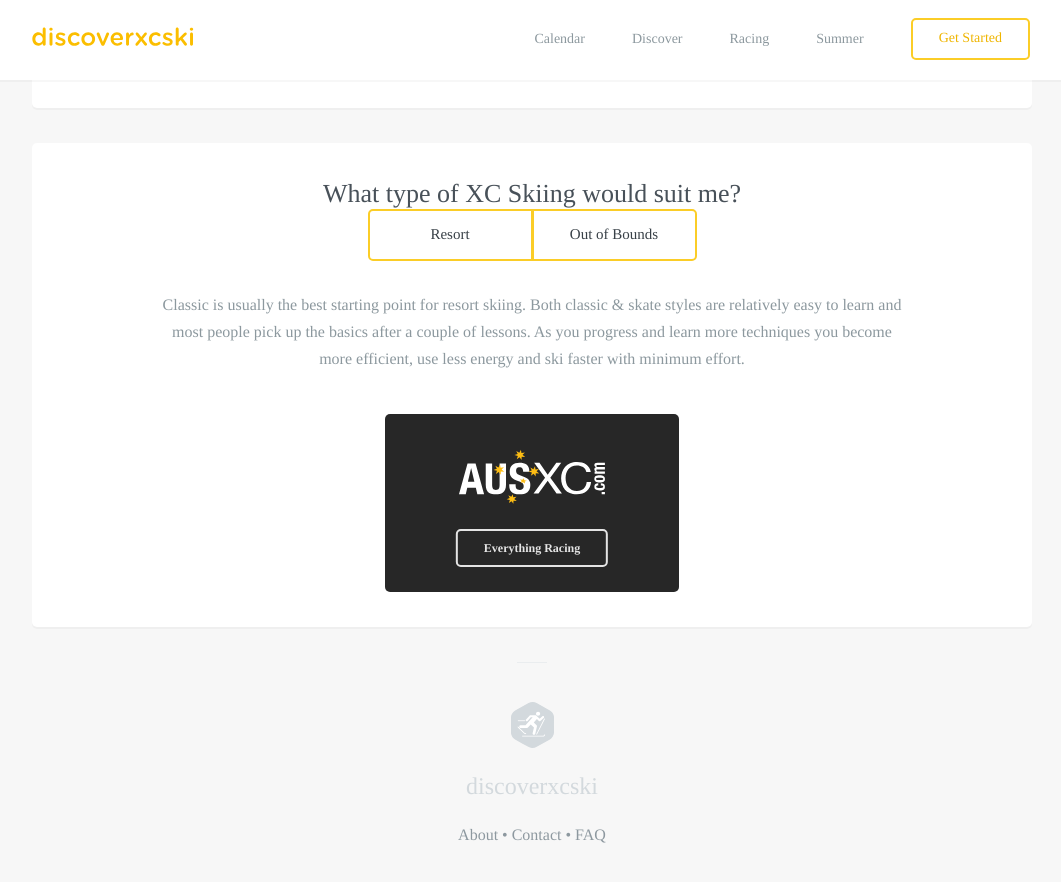
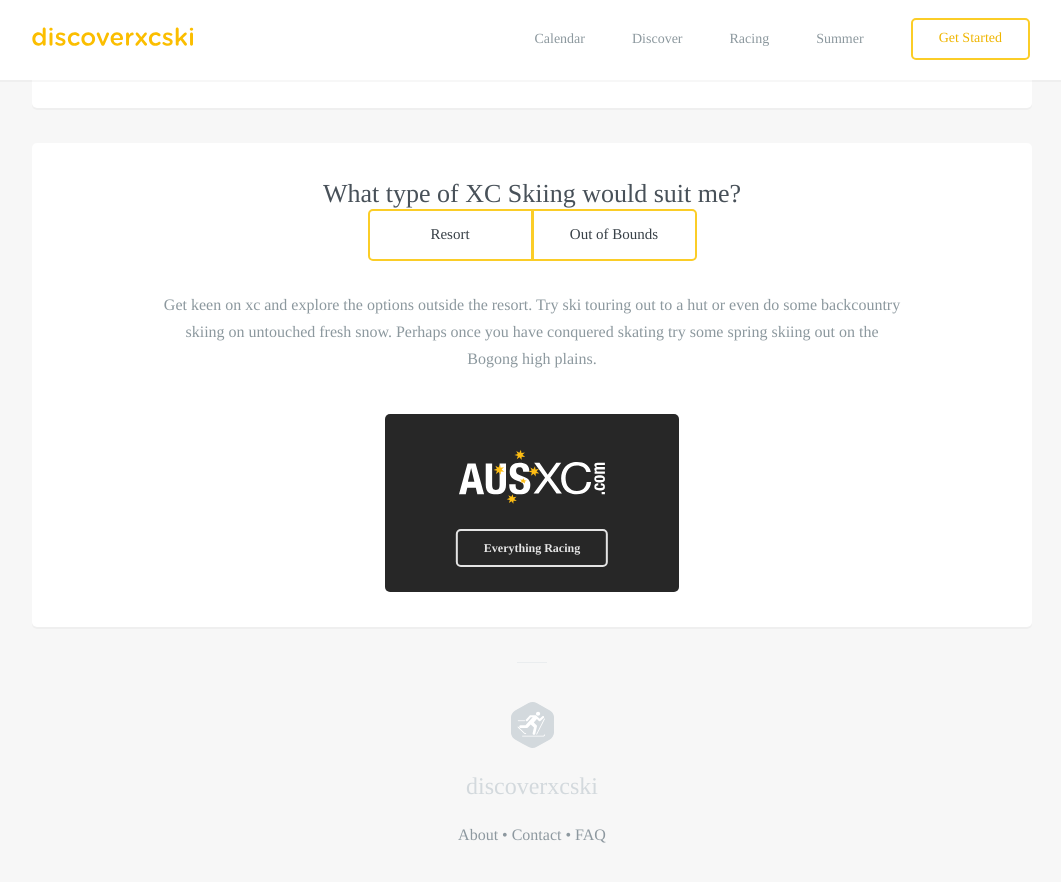
Before and after one commit to robcatto/robcatto.github.io, a Jekyll site: the page built from discoverxc/index.html, in a window 1280 px wide and 900 px high, scrolled down 1389 px. Shown: the top 882 px of the window, without its empty margins (108-1169 px from the left). Built offline with Jekyll 4.4.1, drawn with Linux system fonts in a browser that asks for light colours; some web fonts are replaced; Markdown is read by kramdown in place of the engine named in the settings.

Commit message:
Update index.html

```diff
--- a/discoverxc/index.html
+++ b/discoverxc/index.html
@@ -149,7 +149,7 @@ layout: default
 
         Out of Bounds</label>
                 <p>
-                    Classic is usually the best starting point for resort skiing. Both classic & skate styles are relatively easy to learn and most people pick up the basics after a couple of lessons. As you progress and learn more techniques you become more efficient, use less energy and ski faster with minimum effort.
+                    Get keen on xc and explore the options outside the resort.  Try ski touring out to a hut or even do some backcountry skiing on untouched fresh snow.  Perhaps once you have conquered skating try some spring skiing out on the Bogong high plains.
 
                 </p>
 
```
